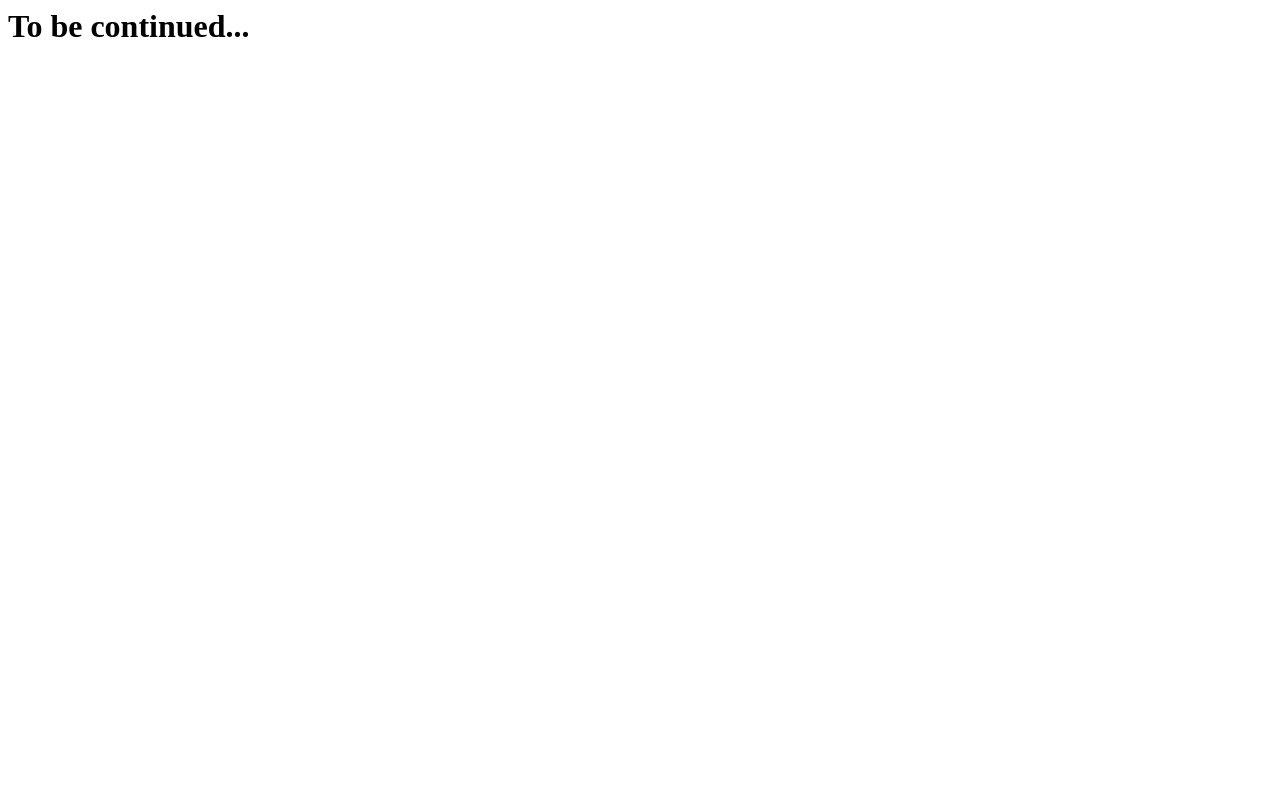
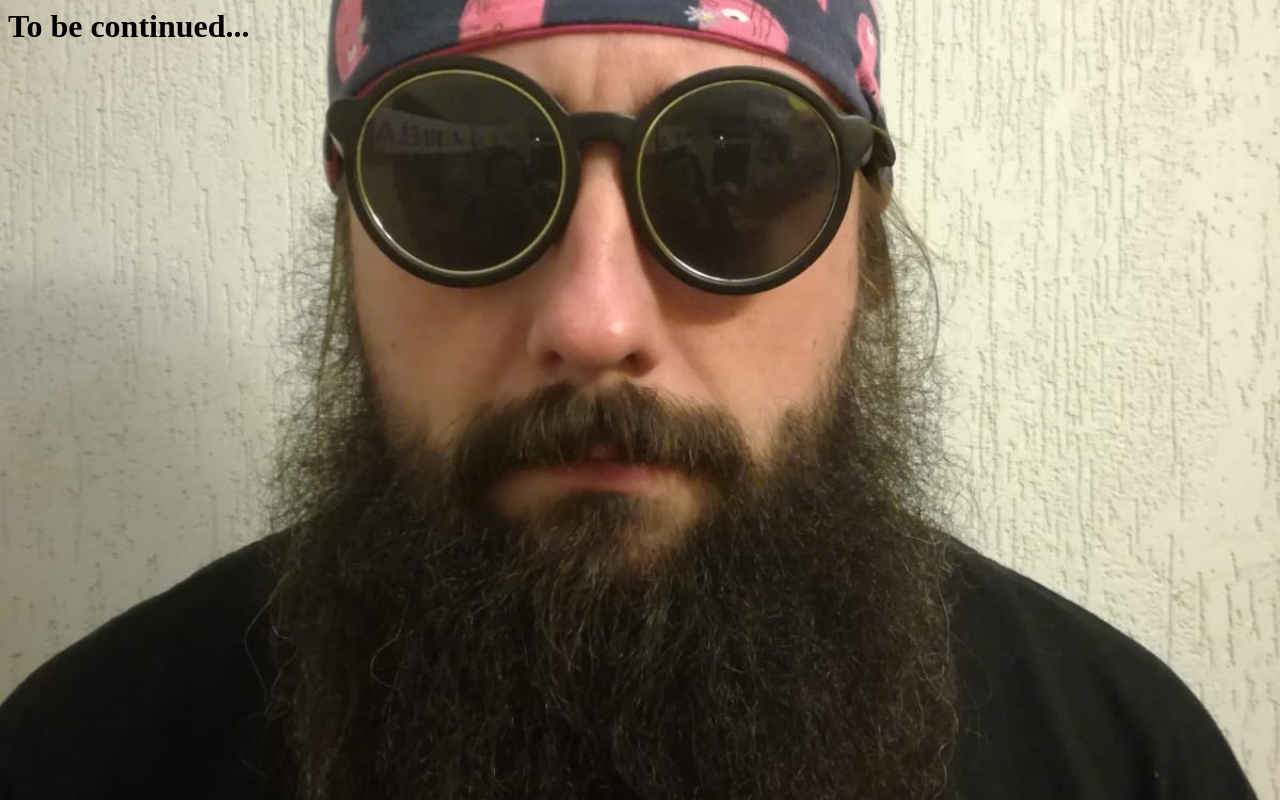
Before and after one commit to aabele/artisorubs.com, a plain HTML site: page docs/index.html in a window 1280 px wide. Drawn offline with Linux system fonts and the light colour scheme.

Commit message:
Added picture.

```diff
--- a/docs/index.html
+++ b/docs/index.html
@@ -1,6 +1,12 @@
 <html>
 <head>
-
+    <title>Artis Orubs</title>
+    <style>
+        body {
+            background: url(images/artis-orubs.jpg) center center no-repeat;
+            background-size: cover;
+        }
+    </style>
 </head>
 <body>
 
```
Also changed, not shown: docs/images/artis-orubs.jpg (added), 1 other file.
